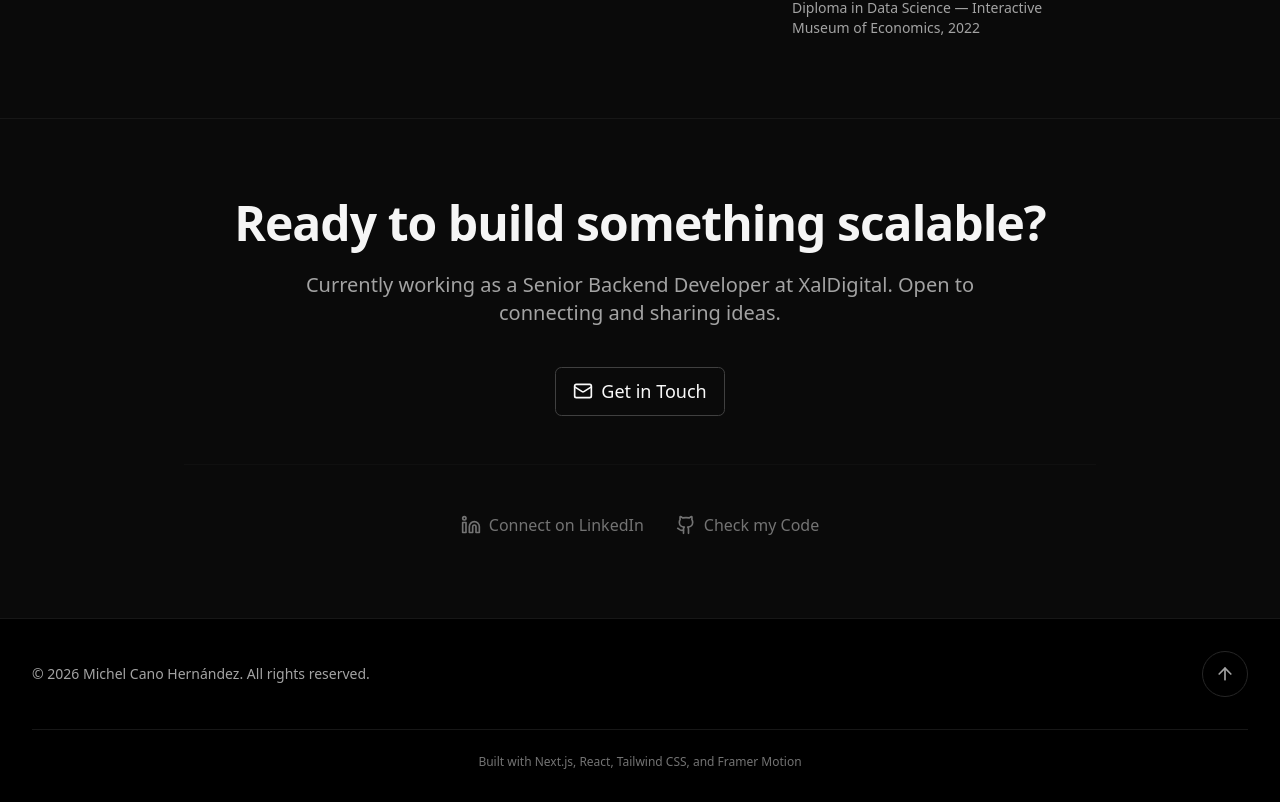
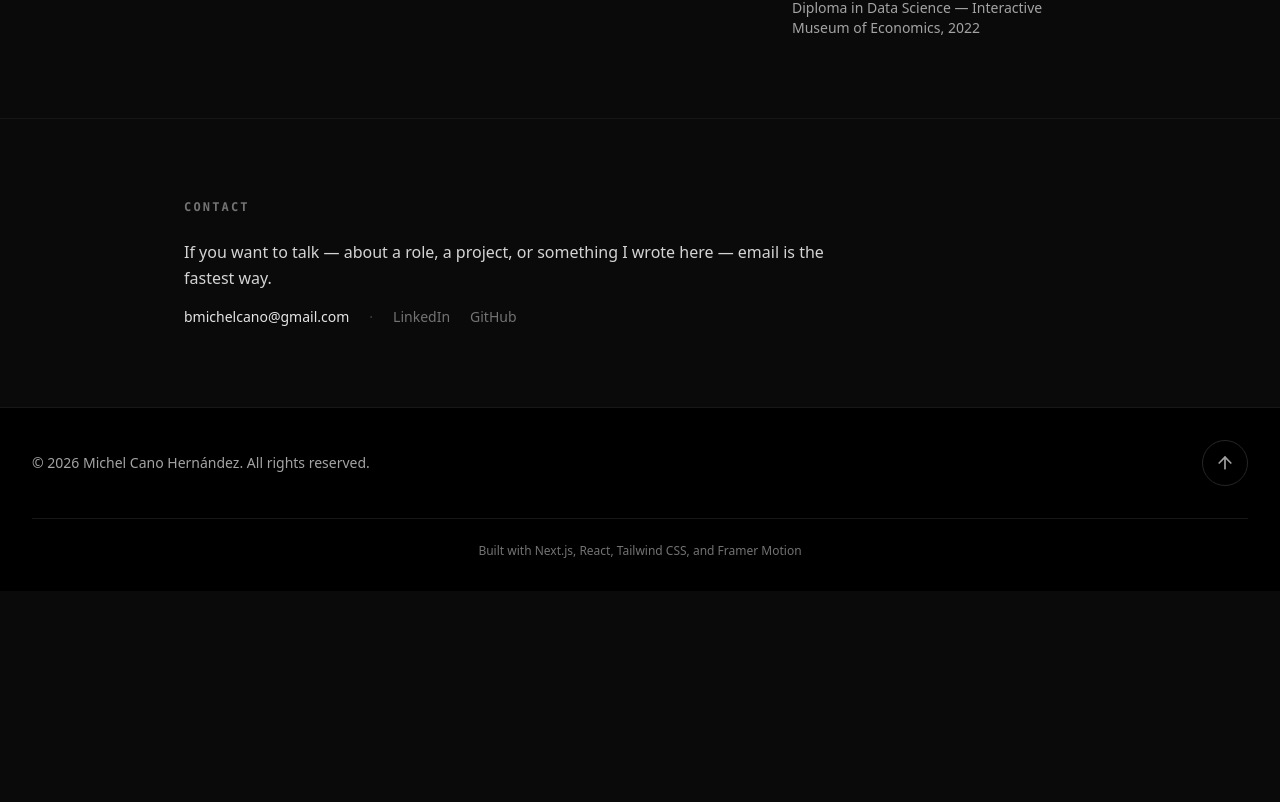
Before and after one commit to lehcimhdz/sitio_web_personal, a Next.js app: page / in a window 1280 px wide. Shown: the part 4445-5247 px from the top of the page. After the commit the page ends 5036 px from the top, so only its background shows below. Built offline with nearby package versions, Linux system fonts and the light colour scheme.

Commit message:
feat: rewrite Contact as quiet sign-off

```diff
--- a/src/components/Contact.tsx
+++ b/src/components/Contact.tsx
@@ -1,51 +1,43 @@
-
 import { personalInfo } from '@/data/content'
-import { Mail, Linkedin, Github } from 'lucide-react'
-import MotionDiv from '@/components/ui/MotionDiv'
-import { fadeUp } from '@/lib/animationConfig'
 
 const Contact = () => {
   return (
     <section id="contact" className="section-padding border-t border-neutral-900">
-      <div className="container-custom max-w-4xl mx-auto text-center">
-        <MotionDiv {...fadeUp()}>
-          <h2 className="text-3xl md:text-5xl font-bold mb-6 text-neutral-100">
-            Ready to build something scalable?
+      <div className="container-custom">
+        <h2 className="text-xs font-mono uppercase tracking-[0.18em] text-neutral-500 mb-6">
+          Contact
         </h2>
-          <p className="text-xl text-neutral-400 mb-10 max-w-2xl mx-auto">
-            {"Currently working as a Senior Backend Developer at XalDigital. Open to connecting and sharing ideas."}
+
+        <p className="text-base text-neutral-300 leading-relaxed max-w-2xl mb-4">
+          If you want to talk — about a role, a project, or something I wrote
+          here — email is the fastest way.
         </p>
 
+        <div className="flex flex-wrap items-center gap-x-5 gap-y-2 text-sm text-neutral-500">
           <a
-            href="mailto:bmichelcano@gmail.com"
-            className="btn-primary text-lg px-8 py-4 mb-12 inline-flex items-center gap-3"
+            href={`mailto:${personalInfo.email}`}
+            className="text-neutral-200 hover:text-amber-300 transition-colors"
           >
-            <Mail size={20} />
-            Get in Touch
+            {personalInfo.email}
           </a>
-
-          <div className="flex flex-col sm:flex-row items-center justify-center gap-8 text-neutral-500 border-t border-neutral-900/50 pt-12">
+          <span className="text-neutral-700">·</span>
           <a
             href={personalInfo.social.linkedin}
             target="_blank"
             rel="noopener noreferrer"
-              className="flex items-center gap-2 hover:text-amber-300 transition-colors"
+            className="hover:text-amber-300 transition-colors"
           >
-              <Linkedin size={20} />
-              <span className="font-medium">Connect on LinkedIn</span>
+            LinkedIn
           </a>
-
           <a
             href={personalInfo.social.github}
             target="_blank"
             rel="noopener noreferrer"
-              className="flex items-center gap-2 hover:text-amber-300 transition-colors"
+            className="hover:text-amber-300 transition-colors"
           >
-              <Github size={20} />
-              <span className="font-medium">Check my Code</span>
+            GitHub
           </a>
         </div>
-        </MotionDiv>
       </div>
     </section>
   )
```
Lines whose indentation alone changed are shown as unchanged.
